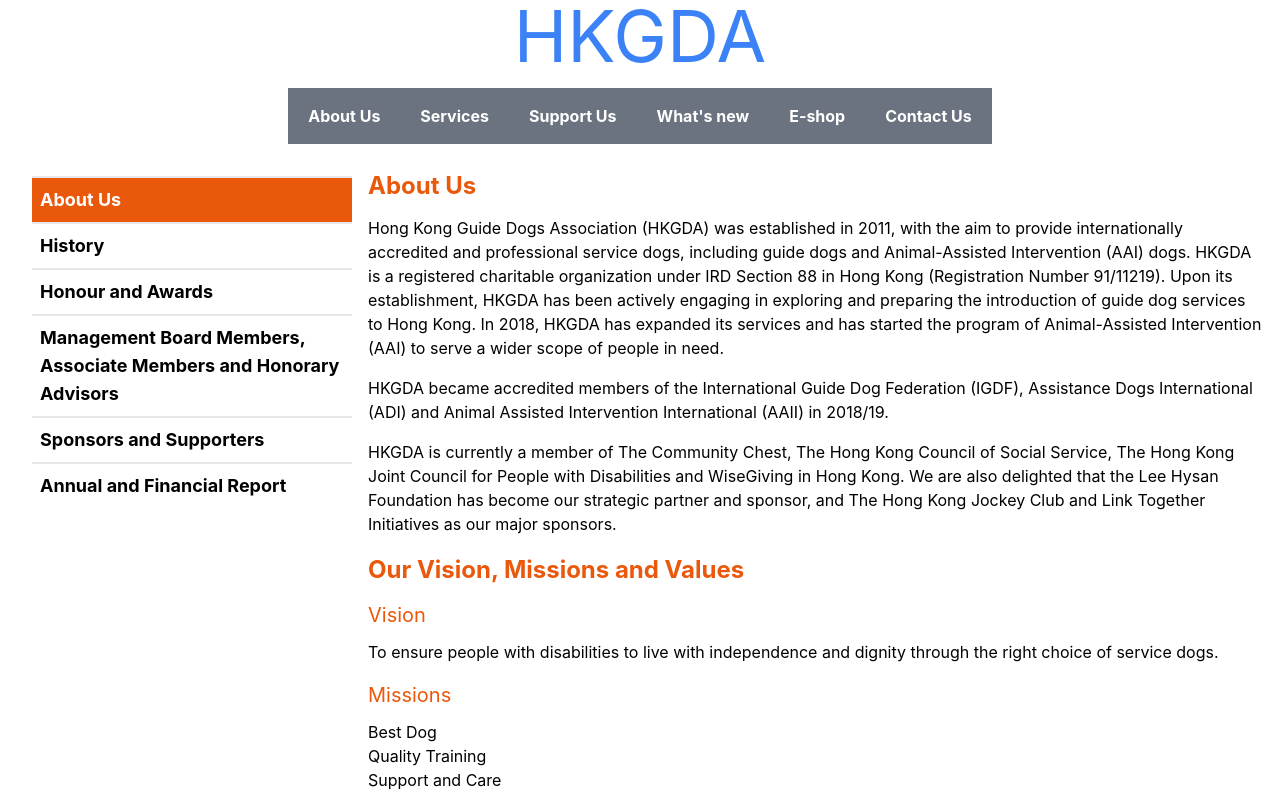
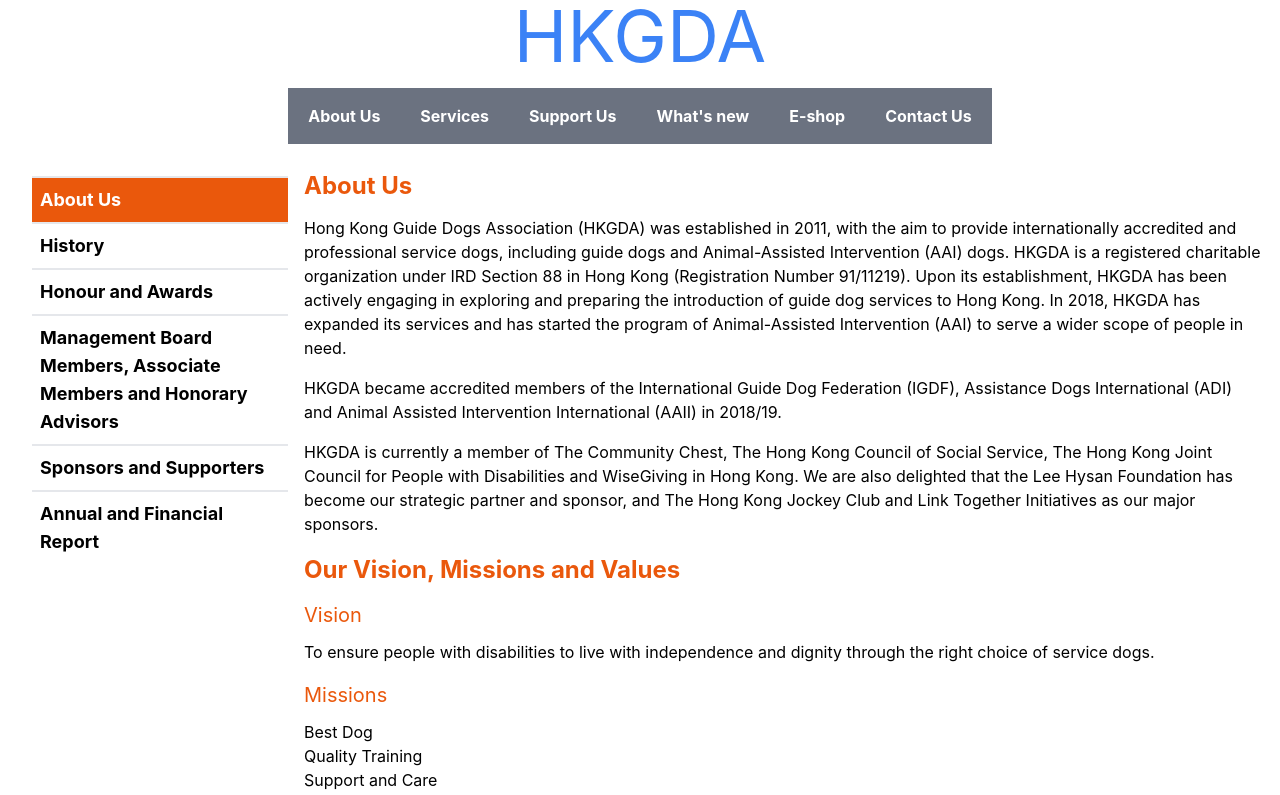
Before and after one commit to yeelamchan/guidedogs, a Next.js app: page /aboutus in a window 1280 px wide. Shown: the top 795 px of the page. Built offline with nearby package versions, Linux system fonts and the light colour scheme.

Commit message:
adjusting sidebar width

```diff
--- a/components/links.js
+++ b/components/links.js
@@ -1,5 +1,5 @@
 export default function Links({children}) {
   return (
-      <div className='md:max-w-xs p-2 border-t-2 border-gray font-bold text-lg hover:text-gray-500 hover:underline'>{children}</div>
+      <div className='p-2 border-t-2 border-gray font-bold text-lg hover:text-gray-500 hover:underline'>{children}</div>
   )
 }
--- a/components/sidebar.js
+++ b/components/sidebar.js
@@ -1,7 +1,7 @@
 export default function Sidebar({ children }) {
   return (
     <>
-      <div className='md:float-left flex flex-col m-4'>
+      <div className='md:max-w-[20vw] md:float-left flex flex-col m-4'>
         {children}
       </div>
     </>
```
